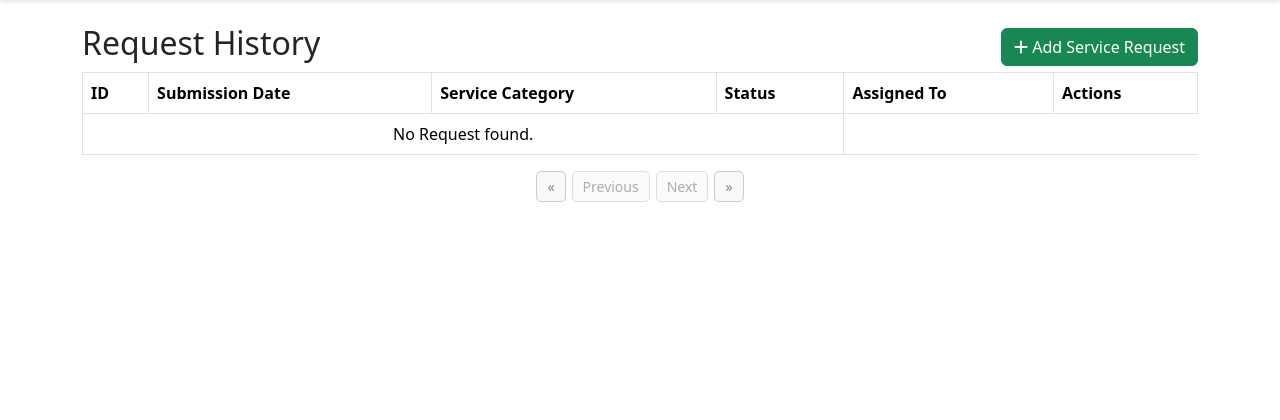
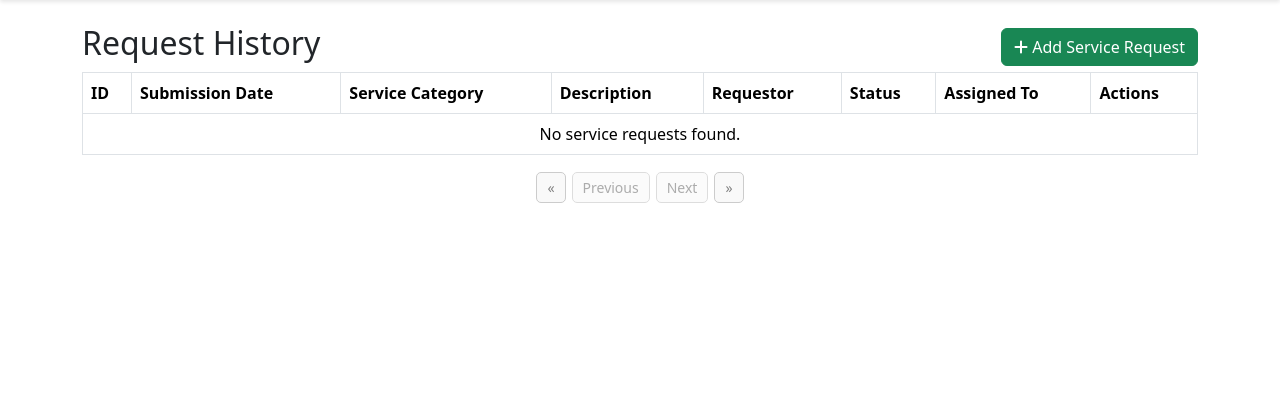
Before and after one commit to My16/Inventory-System, a Django app: page /service-request/ in a window 1280 px wide; the page is wider, and only the part inside the window is pictured. Shown: the part 128-548 px from the top of that part. Run offline with Django 5.2, Linux system fonts and the light colour scheme; a user stored in the database is signed in; tables that the repository leaves empty hold one stand-in row (values such as "Sample post").

Commit message:
Service Request Models and Modals Updates

```diff
--- a/Inventory_System/models.py
+++ b/Inventory_System/models.py
@@ -35,12 +35,22 @@ class ServiceCategory(models.Model):
     def __str__(self):
         return self.name
 
+
 class ServiceRequest(models.Model):
+    STATUS_CHOICES = [
+        ('Pending', 'Pending'),
+        ('In Progress', 'In Progress'),
+        ('Completed', 'Completed'),
+        ('Cancelled', 'Cancelled'),
+    ]
+
     submission_date = models.DateTimeField(auto_now_add=True)
+    requestor = models.ForeignKey(User, on_delete=models.SET_NULL, null=True, blank=True)
     office = models.ForeignKey(Office, on_delete=models.CASCADE)
     service_category = models.ForeignKey(ServiceCategory, on_delete=models.SET_NULL, null=True)
-    status = models.CharField(max_length=50, default='Pending')
+    description = models.TextField(default="No description provided")
+    status = models.CharField(max_length=50, choices=STATUS_CHOICES, default='Pending')
     assigned_to = models.ForeignKey(User, on_delete=models.SET_NULL, null=True, blank=True, related_name='assigned_requests')
 
     def __str__(self):
-        return f"Request #{self.id} - {self.office.office_name}"
+        return f"Request #{self.id} - {self.office.office_name} - {self.status}"
--- a/Inventory_System/templates/add_office.html
+++ b/Inventory_System/templates/add_office.html
@@ -82,9 +82,9 @@
 
 <!-- Modal for Adding Office -->
 <div class="modal fade" id="addOfficeModal" tabindex="-1" aria-labelledby="addOfficeModalLabel" aria-hidden="true">
-    <div class="modal-dialog">
+    <div class="modal-dialog modal-lg">
         <div class="modal-content">
-            <div class="modal-header">
+            <div class="modal-header bg-success text-white">
                 <h5 class="modal-title" id="addOfficeModalLabel">Add New Office</h5>
                 <button type="button" class="btn-close" data-bs-dismiss="modal" aria-label="Close"></button>
             </div>
--- a/Inventory_System/templates/createuser.html
+++ b/Inventory_System/templates/createuser.html
@@ -83,9 +83,9 @@
 
 <!-- Create User Modal -->
 <div class="modal fade" id="createUserModal" tabindex="-1" aria-labelledby="createUserModalLabel" aria-hidden="true">
-    <div class="modal-dialog">
+    <div class="modal-dialog modal-lg">
         <div class="modal-content">
-            <div class="modal-header">
+            <div class="modal-header bg-success text-white">
                 <h5 class="modal-title" id="createUserModalLabel">Create New User</h5>
                 <button type="button" class="btn-close" data-bs-dismiss="modal" aria-label="Close"></button>
             </div>
--- a/Inventory_System/templates/service_request.html
+++ b/Inventory_System/templates/service_request.html
@@ -5,56 +5,55 @@
     <!-- Add Office Button -->
     <div style="display: flex; justify-content: space-between; align-items: center; margin-bottom: 2px;">
         <h2>Request History</h2>
-        <button class="btn btn-success" data-bs-toggle="modal" data-bs-target="#addOfficeModal">
+        <button class="btn btn-success" data-bs-toggle="modal" data-bs-target="#addServiceRequestModal">
             <i class="fas fa-plus"></i> Add Service Request
         </button>
     </div>
 
     <!-- Table (Your existing table code remains unchanged) -->
+    <div class="table-responsive">
         <table class="table table-bordered">
-        <thead>
+            <thead class="table">
                 <tr>
                     <th>ID</th>
                     <th>Submission Date</th>
                     <th>Service Category</th>
+                    <th>Description</th>
+                    <th>Requestor</th>
                     <th>Status</th>
                     <th>Assigned To</th>
                     <th>Actions</th>
                 </tr>
             </thead>
             <tbody>
-            {% for office in page_obj %}
+                {% for request in page_obj %}
                 <tr>
-                <td>{{ office.id }}</td>
-                <td><strong>{{ office.office_name }}</strong></td>
-                <td>{{ office.abbreviation }}</td>
-                <td>{{ office.location }}</td>
-                <td>{{ office.created_at }}</td>
+                    <td>{{ request.id }}</td>
+                    <td>{{ request.submission_date|date:"Y-m-d H:i" }}</td>
+                    <td>{{ request.service_category.name }}</td>
+                    <td>{{ request.description }}</td>
+                    <td>{{ request.requestor.get_full_name }}</td>
+                    <td>{{ request.status }}</td>
+                    <td>{{ request.assigned_to.get_full_name|default:"—" }}</td>
                     <td>
                         <div class="dropdown">
                             <button class="btn btn-secondary btn-sm dropdown-toggle" type="button" data-bs-toggle="dropdown" aria-expanded="false"></button>
                             <ul class="dropdown-menu">
-                            <li>
-                                <a class="dropdown-item text-primary edit-office" href="#" data-id="{{ office.id }}">
-                                    <i class="fas fa-edit"></i> Edit
-                                </a>
-                            </li>
-                            <li>
-                                <a class="dropdown-item text-danger delete-office" href="#" data-id="{{ office.id }}">
-                                    <i class="fas fa-trash-alt"></i> Delete
-                                </a>
-                            </li>
+                                <li><a class="dropdown-item text-primary" href="#"><i class="fas fa-eye"></i> View</a></li>
+                                <!-- <li><a class="dropdown-item text-warning" href="#"><i class="fas fa-edit"></i> Edit</a></li>
+                                <li><a class="dropdown-item text-danger" href="#"><i class="fas fa-trash"></i> Delete</a></li> -->
                             </ul>
                         </div>
                     </td>
                 </tr>
                 {% empty %}
                 <tr>
-                <td colspan="4" class="text-center">No Request found.</td>
+                    <td colspan="8" class="text-center">No service requests found.</td>
                 </tr>
                 {% endfor %}
             </tbody>
         </table>
+    </div>
     <!-- this is for the pages -->
     <div class="pagination">
         <!-- First and Previous Buttons -->
@@ -81,38 +80,43 @@
 
 </div>
 
-<!-- Modal for Adding Office -->
-<div class="modal fade" id="addOfficeModal" tabindex="-1" aria-labelledby="addOfficeModalLabel" aria-hidden="true">
-    <div class="modal-dialog">
+<!-- Modal for Adding Service Request -->
+<div class="modal fade" id="addServiceRequestModal" tabindex="-1" aria-labelledby="addServiceRequestModalLabel" aria-hidden="true">
+    <div class="modal-dialog modal-lg">
         <div class="modal-content">
-            <div class="modal-header">
-                <h5 class="modal-title" id="addOfficeModalLabel">Add New Office</h5>
-                <button type="button" class="btn-close" data-bs-dismiss="modal" aria-label="Close"></button>
+            <div class="modal-header bg-success text-white">
+                <h5 class="modal-title" id="addServiceRequestModalLabel">Add New Service Request</h5>
+                <button type="button" class="btn-close btn-close-white" data-bs-dismiss="modal" aria-label="Close"></button>
             </div>
             <div class="modal-body">
-                <form id="addOfficeForm">
+                <form method="POST" action="{% url 'service_request' %}">
                     {% csrf_token %}
                     <div class="mb-3">
-                        <label for="officeName" class="form-label">Office Name</label>
-                        <input type="text" class="form-control" id="officeName" name="office_name" required>
+                        <label for="serviceCategory" class="form-label">Service Category</label>
+                        <select class="form-select" id="serviceCategory" name="service_category" required>
+                            <option value="" disabled selected>Select category</option>
+                            {% for category in service_categories %}
+                                <option value="{{ category.id }}">{{ category.name }}</option>
+                            {% endfor %}
+                        </select>
                     </div>
                     <div class="mb-3">
-                        <label for="abbreviation" class="form-label">Abbreviation</label>
-                        <input type="text" class="form-control" id="abbreviation" name="abbreviation" required>
+                        <label for="description" class="form-label">Description</label>
+                        <textarea class="form-control" id="description" name="description" rows="4" required></textarea>
                     </div>
-                    <div class="mb-3">
-                        <label for="location" class="form-label">Location</label>
-                        <input type="text" class="form-control" id="location" name="location" required>
-                    </div>
+                    <!-- Optional: Use hidden input if requestor is auto-set in backend -->
+                    <!-- <input type="hidden" name="requestor" value="{{ user.id }}"> -->
+
                     <div class="modal-footer">
                         <button type="button" class="btn btn-secondary" data-bs-dismiss="modal">Cancel</button>
-                        <button type="submit" class="btn btn-success">Save Office</button>
+                        <button type="submit" class="btn btn-success">Submit Request</button>
                     </div>
                 </form>
             </div>
         </div>
     </div>
 </div>
+
 
 <!-- for edit and delete -->
 <div class="modal fade" id="editOfficeModal" tabindex="-1" aria-labelledby="editOfficeModalLabel" aria-hidden="true">
--- a/Inventory_System/views.py
+++ b/Inventory_System/views.py
@@ -3,7 +3,7 @@ from django.shortcuts import render, redirect
 from django.contrib.auth import authenticate, login, logout
 from django.contrib import messages
 from django.contrib.auth.decorators import login_required
-from .models import Office
+from .models import Office, ServiceRequest, ServiceCategory
 from .forms import OfficeForm
 from django.http import JsonResponse
 from django.views.decorators.csrf import csrf_exempt
@@ -16,6 +16,8 @@ from django.contrib.auth.forms import UserCreationForm
 from functools import wraps
 from .models import UserPermission, PermissionOption
 from django.contrib.auth.models import Group
+from django.utils import timezone
+
 
 # Create your views here.
 def loginPage(request):
@@ -306,9 +308,35 @@ def get_user_permissions(request, user_id):
     })
 
 
+@login_required
 def service_request(request):
     user = request.user
     display_name = user.get_full_name() if user.get_full_name() else user.username
 
-    context = {"display_name": display_name}
+    if request.method == "POST":
+        service_category_id = request.POST.get("service_category")
+        description = request.POST.get("description")
+
+        try:
+            category = ServiceCategory.objects.get(id=service_category_id)
+            ServiceRequest.objects.create(
+                service_category=category,
+                description=description,
+                requestor=user,
+                submission_date=timezone.now(),
+                status="Pending"
+            )
+        except ServiceCategory.DoesNotExist:
+            pass  # You may log this or handle it more gracefully
+
+        return redirect('service_request')  # Redirect to avoid resubmission
+
+    service_requests = ServiceRequest.objects.filter(requestor=user).order_by('-submission_date')
+    service_categories = ServiceCategory.objects.all()
+
+    context = {
+        "display_name": display_name,
+        "service_requests": service_requests,
+        "service_categories": service_categories,
+    }
     return render(request, 'service_request.html', context)
```
Also changed, not shown: Inventory_System/migrations/0007_servicerequest_description_servicerequest_requestor_and_more.py (added). Lines whose indentation alone changed are shown as unchanged.
